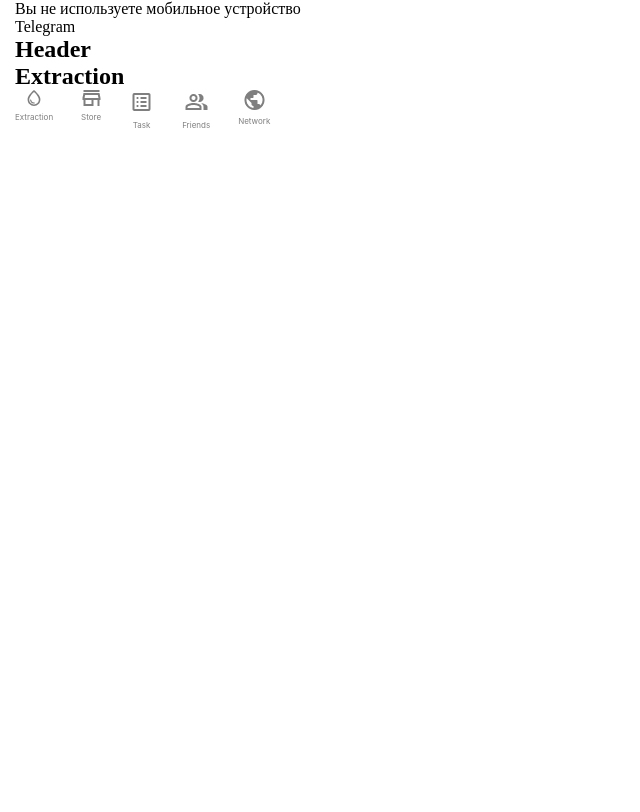
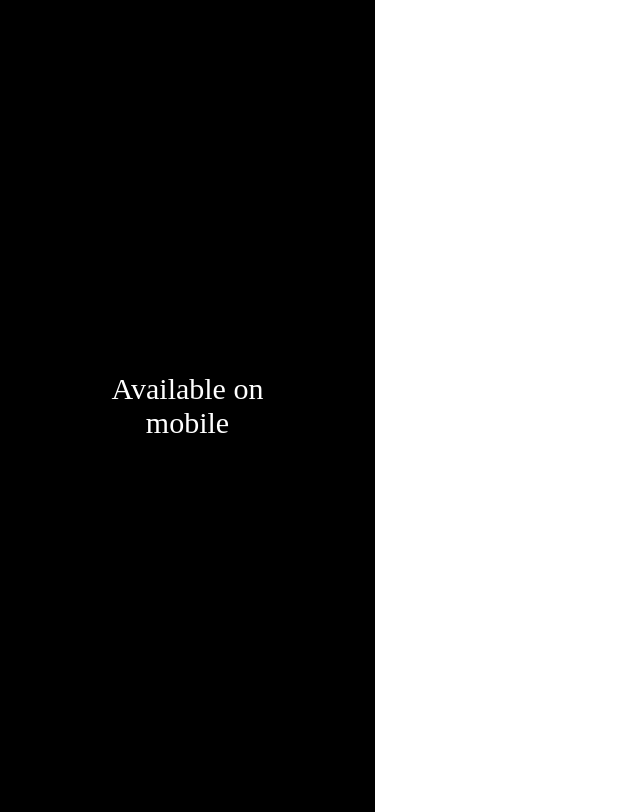
Before and after one commit to mhdnv1/miniapptg, a React (Vite) app: page / in a window 1280 px wide. Shown: the whole page, without its empty margins (0-640 px from the left). Built offline with nearby package versions, Linux system fonts and the light colour scheme.

Commit message:
device finish

```diff
--- a/src/app/Layout/Layout.tsx
+++ b/src/app/Layout/Layout.tsx
@@ -1,16 +1,32 @@
-import React from 'react';
+import React, { useEffect, useState } from 'react';
 import { Header } from '../../components/Header';
 import { Menu } from '../../components/Menu';
 import { Outlet } from 'react-router-dom';
-import Device from '../assets/components/Device/Device';
-
 export const Layout:React.FC = () => {
+    const [isTelegramMobile, setIsTelegramMobile] = useState<boolean>(false);
+    useEffect(() => {
+        if ((window as any).Telegram && (window as any).Telegram.WebApp) {
+          const tg = (window as any).Telegram.WebApp;
+          if (tg && tg.initDataUnsafe) {
+            setIsTelegramMobile(tg.initDataUnsafe.platform === 'mobile');
+          }
+        }
+      }, []);
     return (
-        <div className='container'>
-        <Device/>
-        <Header/>
-        <Outlet/>
-        <Menu/>
-        </div>
+        <>
+        {
+            isTelegramMobile ? (
+                 <div className='container'>
+                   <Header/>
+                    <Outlet/>
+                   <Menu/>
+                 </div>
+            ):(
+                <div className='device'>
+                   <p>Available on mobile</p>
+                </div>
+            )
+        }
+        </>
     );
 }
--- a/src/app/assets/components/Device/Device.tsx
+++ /dev/null
@@ -1,26 +0,0 @@
-import React, { useEffect, useState } from 'react';
-
-const Device: React.FC = () => {
-  const [isTelegramMobile, setIsTelegramMobile] = useState<boolean>(false);
-
-  useEffect(() => {
-    if ((window as any).Telegram && (window as any).Telegram.WebApp) {
-      const tg = (window as any).Telegram.WebApp;
-      if (tg && tg.initDataUnsafe) {
-        setIsTelegramMobile(tg.initDataUnsafe.platform === 'mobile');
-      }
-    }
-  }, []);
-
-  return (
-    <div>
-      {isTelegramMobile ? (
-        <p>Вы используете мобильное устройство Telegram</p>
-      ) : (
-        <p>Вы не используете мобильное устройство Telegram</p>
-      )}
-    </div>
-  );
-};
-
-export default Device;
--- a/src/app/styles/style.scss
+++ b/src/app/styles/style.scss
@@ -1,25 +1,38 @@
-*{
+* {
   margin: 0;
   padding: 0;
   box-sizing: border-box;
 }
-body{
+body {
   background: var(--tg-theme-bg-color);
-    color: var(--tg-theme-text-color)   ;
+  color: var(--tg-theme-text-color);
   width: 375px;
   overflow: hidden;
   display: flex;
   justify-content: center;
 }
-ul li{
+ul li {
   list-style-type: none;
 }
-a{
+a {
   text-decoration: none;
 }
-.container{
+.container {
   max-width: 345px;
   width: 100%;
   margin: 0 auto;
 }
-@import './components/Menu.module.scss'
+.device {
+  height: 812px;
+  display: flex;
+  justify-content: center;
+  align-items: center;
+  background: black;
+  color: white;
+  p {
+    text-align: center ;
+    padding: 0 100px;
+    font-size: 30px
+  }
+}
+@import "./components/Menu.module.scss";
```
Lines whose indentation alone changed are shown as unchanged.
